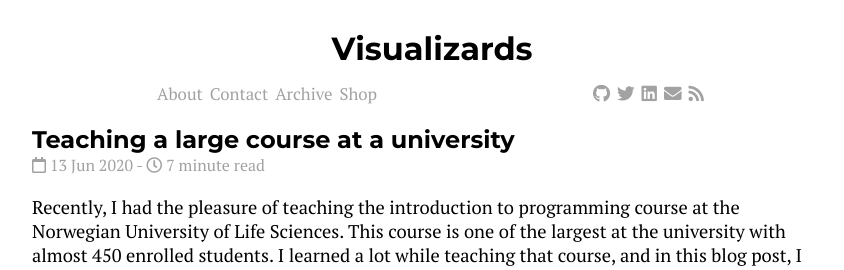
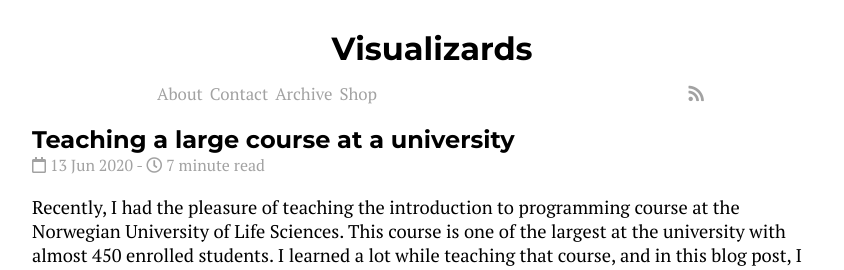
Before and after one commit to visualizards/visualizards.github.io, a Jekyll site: the page built from index.html, in a window 1280 px wide. Shown: the top 270 px of the page, without its empty margins (208-1052 px from the left). Built offline with Jekyll 4.4.1, drawn with Linux system fonts in a browser that asks for light colours; nearby versions of some CDN libraries; the list of posts is cut into pages by our own code.

Commit message:
Updated social media

```diff
--- a/_data/social.yml
+++ b/_data/social.yml
@@ -3,9 +3,9 @@
 
 
 social:
-  - {icon: 'github', type: "brand", link: 'https://www.github.com/pandasekh'}
-  - {icon: 'twitter', type: "brand", link: 'https://twitter.com/PandaSekh'}
-  - {icon: 'linkedin', type: "brand", link: 'https://www.linkedin.com/in/alessio-franceschi/'}
+#  - {icon: 'github', type: "brand", link: 'https://www.github.com/pandasekh'}
+#  - {icon: 'twitter', type: "brand", link: 'https://twitter.com/PandaSekh'}
+#  - {icon: 'linkedin', type: "brand", link: 'https://www.linkedin.com/in/alessio-franceschi/'}
 
-  - {icon: 'envelope', type: "solid", link: 'mailto:alessiofranceschi2@gmail.com'}
+#  - {icon: 'envelope', type: "solid", link: 'mailto:alessiofranceschi2@gmail.com'}
   - {icon: 'rss', type: "solid", link: "/feed.xml"}
```
